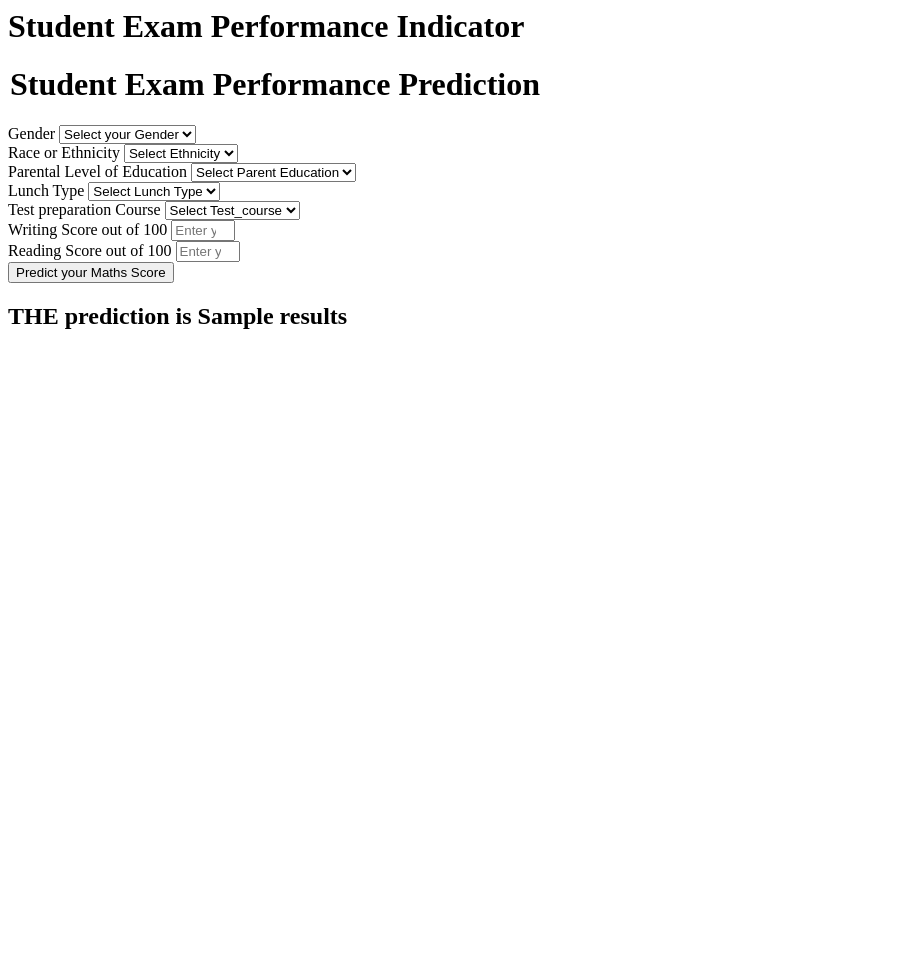
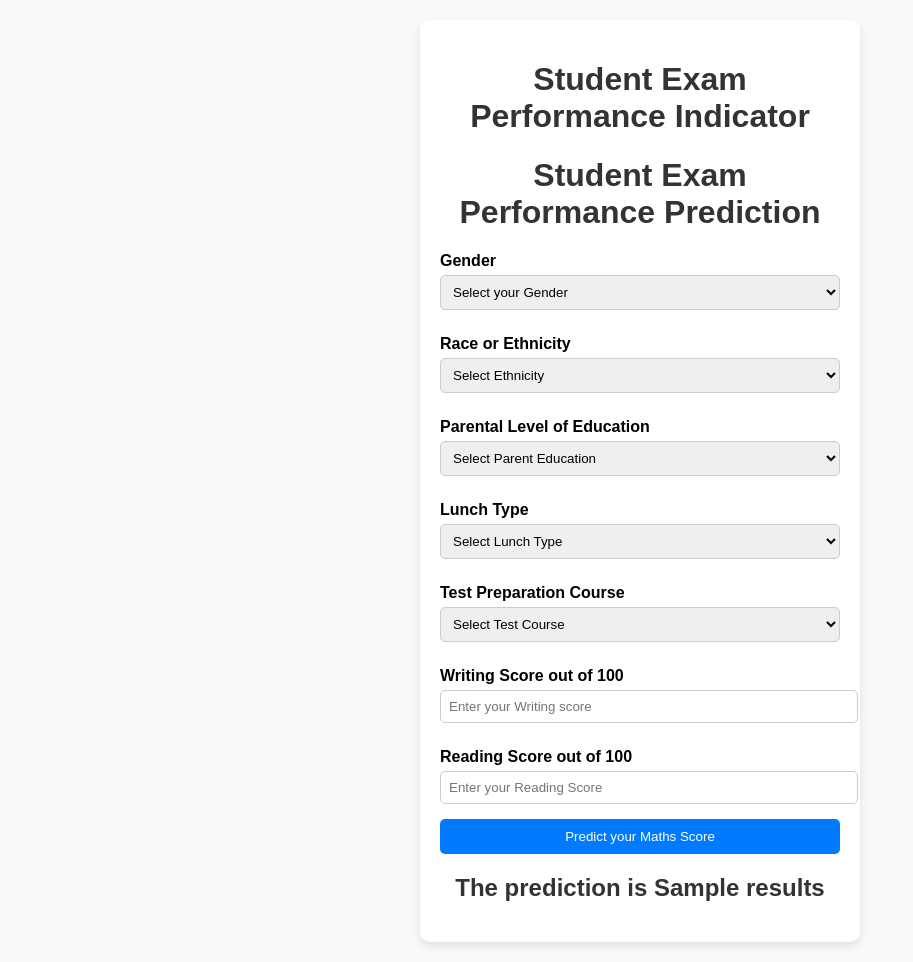
Before and after one commit to Rohityadav2005/MachineLearningProject, a Flask app: template templates/home.html in a window 1280 px wide. Shown: the whole page, without its empty margins (0-913 px from the left). Before the commit the page ends 329 px from the top, so only its background shows below. Run offline with Flask 3, Linux system fonts and the light colour scheme; the template is opened without the code that fills it: most values are stand-ins (such as "Sample title", 1, 10 or a date in 2020).

Commit message:
Adding css

```diff
--- a/templates/home.html
+++ b/templates/home.html
@@ -1,4 +1,59 @@
+<!DOCTYPE html>
 <html>
+<head>
+    <title>Student Exam Performance</title>
+    <style>
+        body {
+            font-family: Arial, sans-serif;
+            background-color: #f8f9fa;
+            margin: 0;
+            padding: 20px;
+        }
+
+        .login {
+            width: 400px;
+            margin: auto;
+            background: white;
+            padding: 20px;
+            border-radius: 10px;
+            box-shadow: 0px 4px 10px rgba(0,0,0,0.1);
+        }
+
+        h1, h2 {
+            text-align: center;
+            color: #333;
+        }
+
+        .form-label {
+            font-weight: bold;
+            margin-top: 10px;
+            display: block;
+        }
+
+        .form-control {
+            width: 100%;
+            padding: 8px;
+            margin-top: 5px;
+            margin-bottom: 15px;
+            border: 1px solid #ccc;
+            border-radius: 5px;
+        }
+
+        .btn {
+            width: 100%;
+            padding: 10px;
+            background: #007bff;
+            color: white;
+            border: none;
+            border-radius: 5px;
+            cursor: pointer;
+        }
+
+        .btn:hover {
+            background: #0056b3;
+        }
+    </style>
+</head>
 <body>
     <div class="login">
         <h1>Student Exam Performance Indicator</h1>
@@ -7,105 +62,78 @@
             <h1>
                 <legend>Student Exam Performance Prediction</legend>
             </h1>
+
+            <!-- Form fields -->
             <div class="mb-3">
                 <label class="form-label">Gender</label>
-            <select class="form-control" name="gender" placeholder="Enter you Gender" required>
+                <select class="form-control" name="gender" required>
                     <option class="placeholder" selected disabled value="">Select your Gender</option>
-                <option value="male">
-                    Male
-                </option>
-                <option value="female">
-                    Female
-                </option>
+                    <option value="male">Male</option>
+                    <option value="female">Female</option>
                 </select>
             </div>
+
             <div class="mb-3">
                 <label class="form-label">Race or Ethnicity</label>
-            <select class="form-control" name="ethnicity" placeholder="Enter you ethnicity" required>
+                <select class="form-control" name="ethnicity" required>
                     <option class="placeholder" selected disabled value="">Select Ethnicity</option>
-                <option value="group A">
-                    Group A
-                </option>
-                <option value="group B">
-                    Group B
-                </option>
-                <option value="group C">
-                    Group C
-                </option>
-                <option value="group D">
-                    Group D
-                </option>
-                <option value="group E">
-                    Group E
-                </option>
+                    <option value="group A">Group A</option>
+                    <option value="group B">Group B</option>
+                    <option value="group C">Group C</option>
+                    <option value="group D">Group D</option>
+                    <option value="group E">Group E</option>
                 </select>
             </div>
+
             <div class="mb-3">
                 <label class="form-label">Parental Level of Education</label>
-            <select class="form-control" name="parental_level_of_education"
-                placeholder="Enter you Parent Education" required>
+                <select class="form-control" name="parental_level_of_education" required>
                     <option class="placeholder" selected disabled value="">Select Parent Education</option>
-                <option value="associate's degree">
-                    associate's degree
-                </option>
-                <option value="bachelor's degree">
-                    bachelor's degree
-                </option>
-                <option value="high school">
-                    high school
-                </option>
-                <option value="master's degree">
-                    master's degree
-                </option>
-                <option value="some college">
-                    some college
-                </option>
-                <option value="some high school">
-                    some high school
-                </option>
+                    <option value="associate's degree">Associate's Degree</option>
+                    <option value="bachelor's degree">Bachelor's Degree</option>
+                    <option value="high school">High School</option>
+                    <option value="master's degree">Master's Degree</option>
+                    <option value="some college">Some College</option>
+                    <option value="some high school">Some High School</option>
                 </select>
             </div>
+
             <div class="mb-3">
                 <label class="form-label">Lunch Type</label>
-            <select class="form-control" name="lunch" placeholder="Enter you Lunch" required>
+                <select class="form-control" name="lunch" required>
                     <option class="placeholder" selected disabled value="">Select Lunch Type</option>
-                <option value="free/reduced">
-                    free/reduced
-                </option>
-                <option value="standard">
-                    standard
-                </option>
+                    <option value="free/reduced">Free/Reduced</option>
+                    <option value="standard">Standard</option>
                 </select>
             </div>
+
             <div class="mb-3">
-            <label class="form-label">Test preparation Course</label>
-            <select class="form-control" name="test_preparation_course" placeholder="Enter you Course"
-                required>
-                <option class="placeholder" selected disabled value="">Select Test_course</option>
-                <option value="none">
-                    None
-                </option>
-                <option value="completed">
-                    Completed
-                </option>
+                <label class="form-label">Test Preparation Course</label>
+                <select class="form-control" name="test_preparation_course" required>
+                    <option class="placeholder" selected disabled value="">Select Test Course</option>
+                    <option value="none">None</option>
+                    <option value="completed">Completed</option>
                 </select>
             </div>
+
             <div class="mb-3">
                 <label class="form-label">Writing Score out of 100</label>
-            <input class="form-control" type="number" name="reading_score"
-                placeholder="Enter your Reading score" min='0' max='100' />
+                <input class="form-control" type="number" name="writing_score" placeholder="Enter your Writing score" min='0' max='100' />
             </div>
+
             <div class="mb-3">
                 <label class="form-label">Reading Score out of 100</label>
-            <input class="form-control" type="number" name="writing_score"
-                placeholder="Enter your Reading Score" min='0' max='100' />
+                <input class="form-control" type="number" name="reading_score" placeholder="Enter your Reading Score" min='0' max='100' />
             </div>
+
             <div class="mb-3">
-            <input class="btn btn-primary" type="submit" value="Predict your Maths Score" required />
+                <input class="btn" type="submit" value="Predict your Maths Score" />
             </div>
         </form>
+
         <h2>
-       THE  prediction is {{results}}
+            The prediction is {{results}}
         </h2>
-   <body>
+    </div>
+</body>
 </html>
```
Also changed, not shown: 4 other files. Lines whose indentation alone changed are shown as unchanged.
